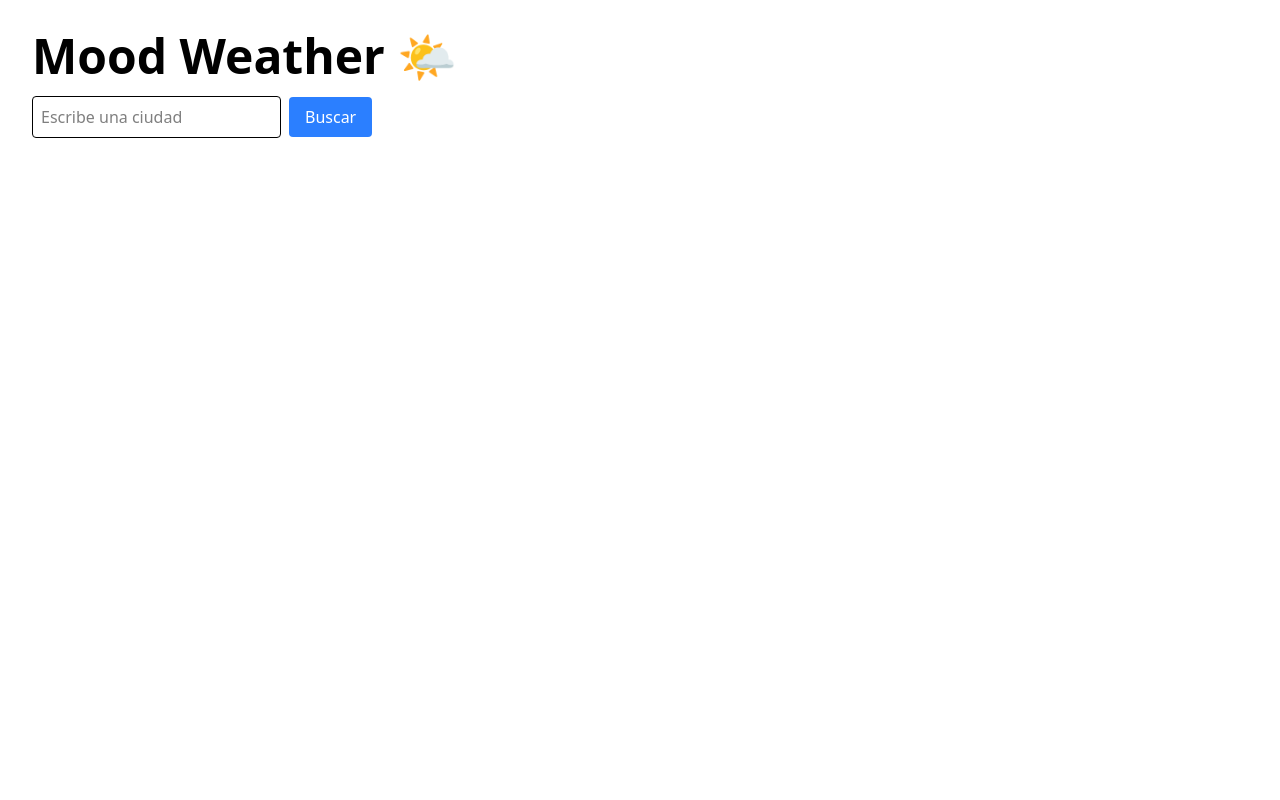
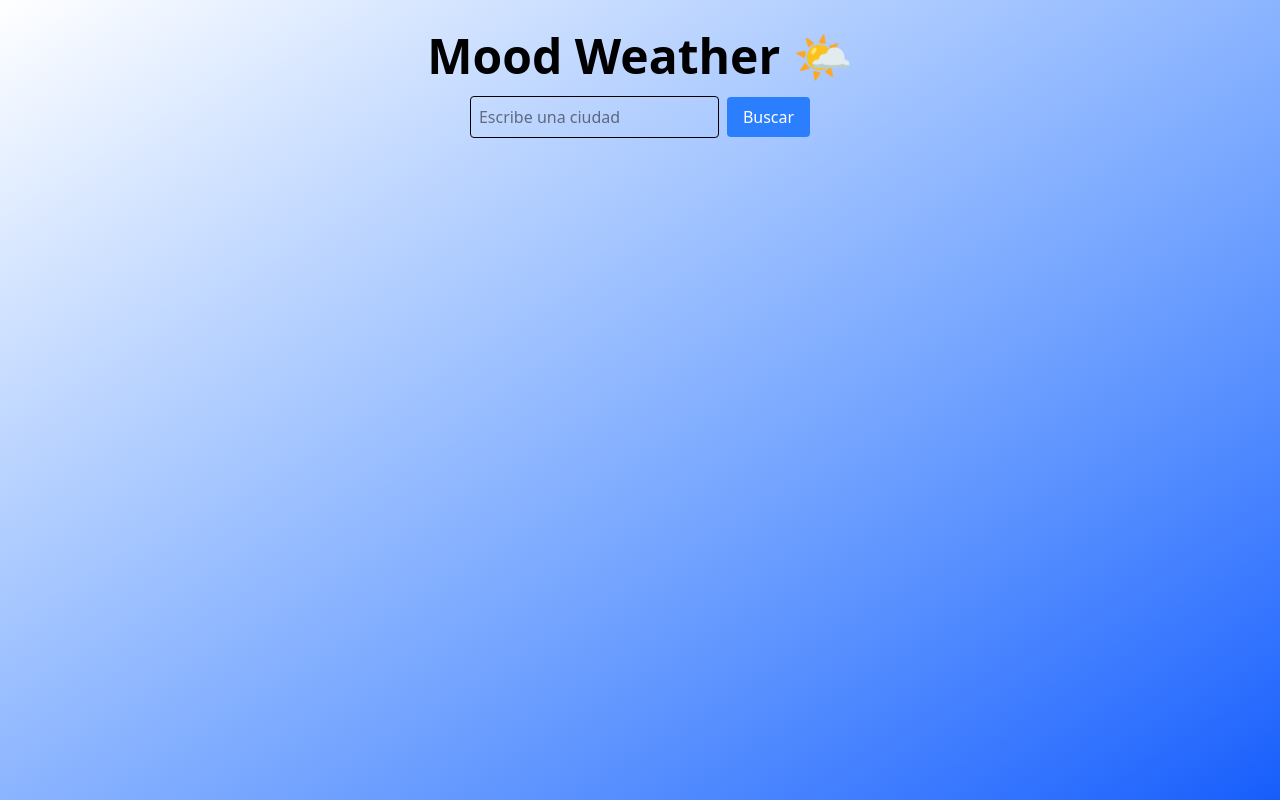
Before and after one commit to Aida230/mood-weather, a React (Vite) app in the folder Weather-Frontend/: page / in a window 1280 px wide. Built offline with nearby package versions, Linux system fonts and the light colour scheme.

Commit message:
getActivity y getBackgc

```diff
--- a/Weather-Frontend/src/App.jsx
+++ b/Weather-Frontend/src/App.jsx
@@ -1,7 +1,11 @@
 import { useState } from "react";
 import axios from "axios";
 import { PropagateLoader } from "react-spinners";
-import useResponsiveSize from './hooks/useResponsiveSize';
+import useResponsiveSize from "./hooks/useResponsiveSize";
+import { getEmoji } from "./utils/getEmoji";
+import { getActivityEmoji } from './utils/getActivityEmoji.js';
+import { getBackgroundColor } from './utils/getBackgroundColor.js';
+
 
 function App() {
   const [city, setCity] = useState("");
@@ -9,6 +13,8 @@ function App() {
   const [loading, setLoading] = useState(false);
   const [error, setError] = useState(null);
   const dotSize = useResponsiveSize();
+  const bgClass = data ? getBackgroundColor(data.weather) : 'bg-gradient-to-br from-white to-blue-600';
+
 
   const fetchMoodWeather = async () => {
     if (!city) return;
@@ -29,7 +35,7 @@ function App() {
   };
 
   return (
-    <div className="p-8">
+    <div className={`min-h-screen p-8 text-center transition-all duration-500 ${bgClass}`}>
       <h1 className="text-5xl font-bold mb-4">Mood Weather 🌤️</h1>
       <input
         type="text"
@@ -58,12 +64,12 @@ function App() {
       {error && <p className="text-red-400 mt-4">{error}</p>}
 
       {data && !loading && (
-        <div className="mt-6 text-left">
+        <div className="mt-6 space-y-2">
           <p>
             <strong>Ciudad:</strong> {data.city}
           </p>
-          <p>
-            <strong>Clima:</strong> {data.weather}
+          <p className="text-lg">
+            <strong>Clima:</strong>{getEmoji(data.weather)} {data.weather}
           </p>
           <p>
             <strong>Temperatura:</strong> {data.temperature}
@@ -72,7 +78,7 @@ function App() {
             <strong>Estado de ánimo:</strong> {data.mood}
           </p>
           <p>
-            <strong>Actividad recomendada:</strong> {data.activity}
+            <strong>Actividad recomendada:</strong>{getActivityEmoji(data.activity)} {data.activity}
           </p>
           <p>
             <strong>Frase del día:</strong> {data.quote}
--- /dev/null
+++ b/Weather-Frontend/src/utils/getActivityEmoji.js
@@ -0,0 +1,13 @@
+export function getActivityEmoji(activity) {
+  const map = {
+    "Haz algo creativo al aire libre": "🎨🌳",
+    "Escucha un podcast tranquilo y sal a pasear": "🎧🚶",
+    "Tómate un café y escribe tus pensamientos": "☕✍️",
+    "Lee un libro con una bebida caliente": "📖☕",
+    "Haz journaling o dibuja tus emociones": "📓🖌️",
+    "Haz una meditación o estírate suavemente": "🧘‍♂️🤸‍♂️",
+    "Haz algo espontáneo y diferente": "🎲✨"
+  };
+
+  return map[activity] || "🎯";
+}
--- /dev/null
+++ b/Weather-Frontend/src/utils/getBackgroundColor.js
@@ -0,0 +1,13 @@
+export function getBackgroundColor(weather) {
+  const map = {
+    "Clear": "bg-gradient-to-br from-yellow-200 to-yellow-400", // Soleado
+    "Clouds": "bg-gradient-to-br from-gray-300 to-gray-500",     // Nublado
+    "Rain": "bg-gradient-to-br from-blue-400 to-blue-700",       // Lluvia
+    "Snow": "bg-gradient-to-br from-blue-100 to-white",          // Nieve
+    "Thunderstorm": "bg-gradient-to-br from-purple-700 to-black",// Tormenta
+    "Fog": "bg-gradient-to-br from-gray-100 to-gray-300",        // Niebla
+    "Unknown": "bg-gray-200"
+  };
+
+  return map[weather] || "bg-gray-200";
+}
--- /dev/null
+++ b/Weather-Frontend/src/utils/getEmoji.js
@@ -0,0 +1,15 @@
+export function getEmoji(weather) {
+  const map = {
+    "Clear": "☀️",
+    "Mainly Clear": "🌤️",
+    "Partly Cloudy": "⛅",
+    "Clouds": "☁️",
+    "Fog": "🌫️",
+    "Drizzle": "🌦️",
+    "Rain": "🌧️",
+    "Snow": "❄️",
+    "Thunderstorm": "⛈️",
+    "Unknown": "❔"
+  };
+  return map[weather] || "❔";
+}
```
